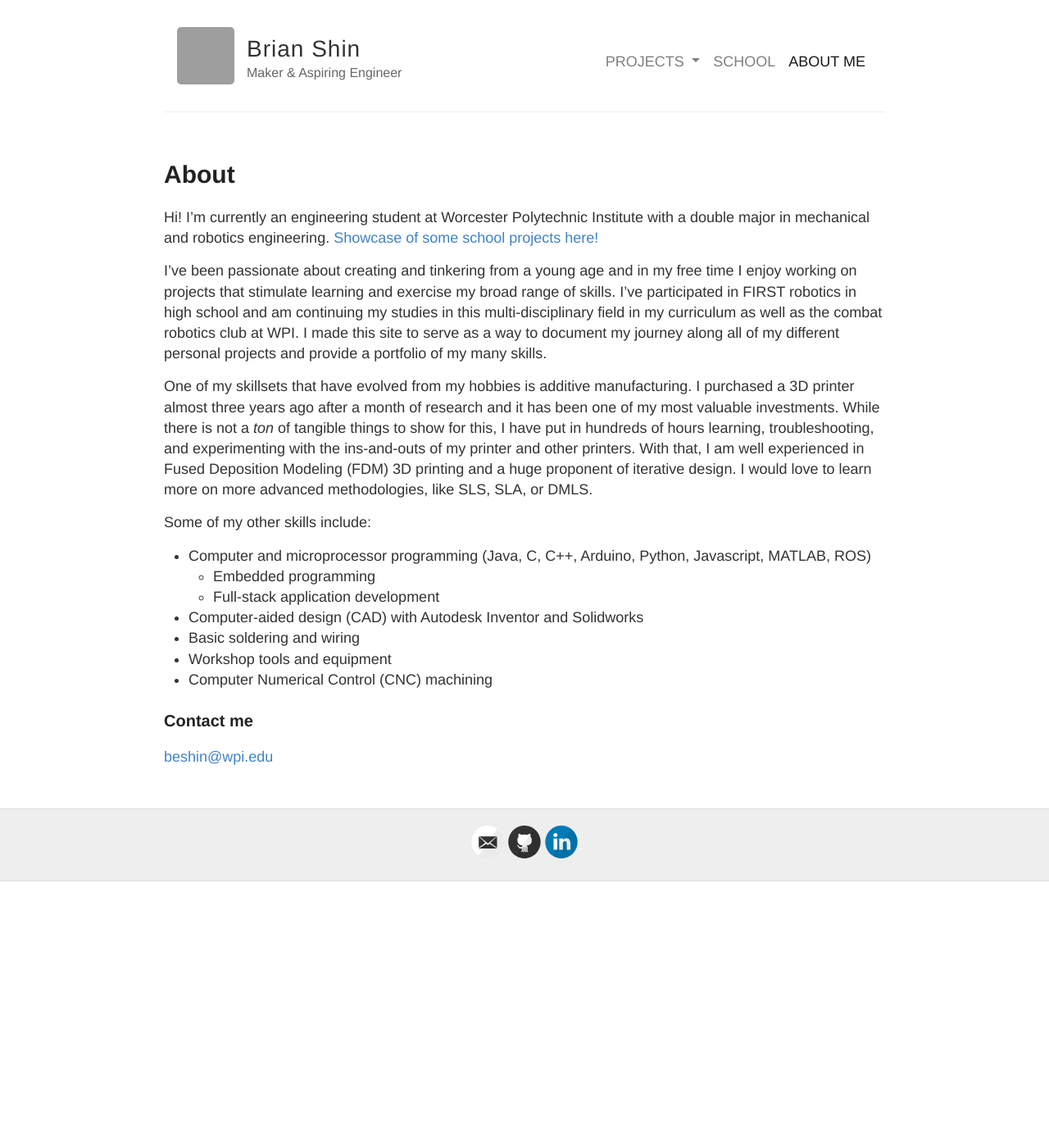
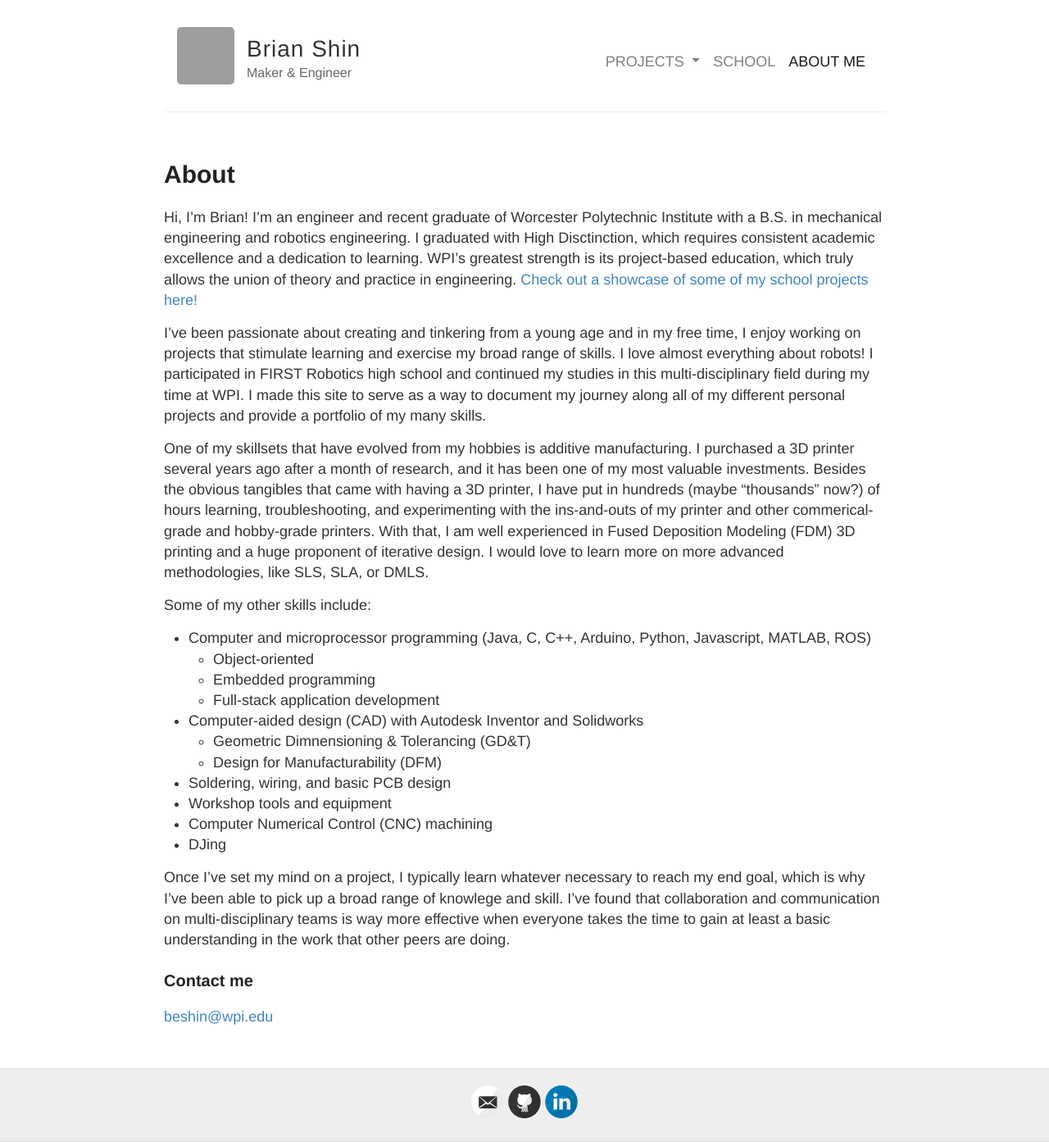
Before and after one commit to bshin100/bshin100.github.io, a Jekyll site: the page built from about.md, in a window 1280 px wide. Shown: the whole page at 82% size. Built offline with Jekyll 4.4.1, drawn with Linux system fonts in a browser that asks for light colours; nearby versions of some CDN libraries; before the commit the page ends 1075 px from its top, so only the background shows below that; grey boxes are pictures that could not be loaded.

Commit message:
Quick updates.

```diff
--- a/_config.yml
+++ b/_config.yml
@@ -6,7 +6,7 @@
 name: Brian Shin
 
 # Short bio or description (displayed in the header)
-description: Maker & Aspiring Engineer
+description: Maker & Engineer
 
 # URL of your avatar or profile pic (you could use your GitHub profile pic)
 avatar: https://avatars1.githubusercontent.com/u/14339348?s=460&u=3e7e1a489c9b030a0e806731bc457bcb40e8c95a&v=4
@@ -45,7 +45,7 @@ google_analytics: G-3YMZ699CD0
 
 # Your website URL (e.g. http://barryclark.github.io or http://www.barryclark.co)
 # Used for Sitemap.xml and your RSS feed
-url: https://bshin100.github.io/
+url: https://bshin100.github.io
 
 # If you're hosting your site at a Project repository on GitHub pages
 # (http://yourusername.github.io/repository-name)
--- a/about.md
+++ b/about.md
@@ -5,20 +5,26 @@ permalink: /about/
 published: true
 ---
 
-Hi! I'm currently an engineering student at Worcester Polytechnic Institute with a double major in mechanical and robotics engineering. [Showcase of some school projects here!]({% link school-projects.md %})
+Hi, I'm Brian! I'm an engineer and recent graduate of Worcester Polytechnic Institute with a B.S. in mechanical engineering and robotics engineering. I graduated with High Disctinction, which requires consistent academic excellence and a dedication to learning. WPI's greatest strength is its project-based education, which truly allows the union of theory and practice in engineering. [Check out a showcase of some of my school projects here!]({% link school-projects.md %})
 
-I've been passionate about creating and tinkering from a young age and in my free time I enjoy working on projects that stimulate learning and exercise my broad range of skills. I've participated in FIRST robotics in high school and am continuing my studies in this multi-disciplinary field in my curriculum as well as the combat robotics club at WPI. I made this site to serve as a way to document my journey along all of my different personal projects and provide a portfolio of my many skills.
+I've been passionate about creating and tinkering from a young age and in my free time, I enjoy working on projects that stimulate learning and exercise my broad range of skills. I love almost everything about robots! I participated in FIRST Robotics high school and continued my studies in this multi-disciplinary field during my time at WPI. I made this site to serve as a way to document my journey along all of my different personal projects and provide a portfolio of my many skills.
 
-One of my skillsets that have evolved from my hobbies is additive manufacturing. I purchased a 3D printer almost three years ago after a month of research and it has been one of my most valuable investments. While there is not a *ton* of tangible things to show for this, I have put in hundreds of hours learning, troubleshooting, and experimenting with the ins-and-outs of my printer and other printers. With that, I am well experienced in Fused Deposition Modeling (FDM) 3D printing and a huge proponent of iterative design. I would love to learn more on more advanced methodologies, like SLS, SLA, or DMLS.
+One of my skillsets that have evolved from my hobbies is additive manufacturing. I purchased a 3D printer several years ago after a month of research, and it has been one of my most valuable investments. Besides the obvious tangibles that came with having a 3D printer, I have put in hundreds (maybe "thousands" now?) of hours learning, troubleshooting, and experimenting with the ins-and-outs of my printer and other commerical-grade and hobby-grade printers. With that, I am well experienced in Fused Deposition Modeling (FDM) 3D printing and a huge proponent of iterative design. I would love to learn more on more advanced methodologies, like SLS, SLA, or DMLS.
 
 Some of my other skills include:
 - Computer and microprocessor programming (Java, C, C++, Arduino, Python, Javascript, MATLAB, ROS)
+    - Object-oriented
     - Embedded programming
     - Full-stack application development
 - Computer-aided design (CAD) with Autodesk Inventor and Solidworks
-- Basic soldering and wiring
+    - Geometric Dimnensioning & Tolerancing (GD&T)
+    - Design for Manufacturability (DFM)
+- Soldering, wiring, and basic PCB design
 - Workshop tools and equipment
 - Computer Numerical Control (CNC) machining
+- DJing
+
+Once I've set my mind on a project, I typically learn whatever necessary to reach my end goal, which is why I've been able to pick up a broad range of knowlege and skill. I've found that collaboration and communication on multi-disciplinary teams is way more effective when everyone takes the time to gain at least a basic understanding in the work that other peers are doing.
 
 ### Contact me
 
```
Also changed, not shown: school-projects.md (+3 -2 lines), school/SMAC.md (added, +11 -0 lines).
